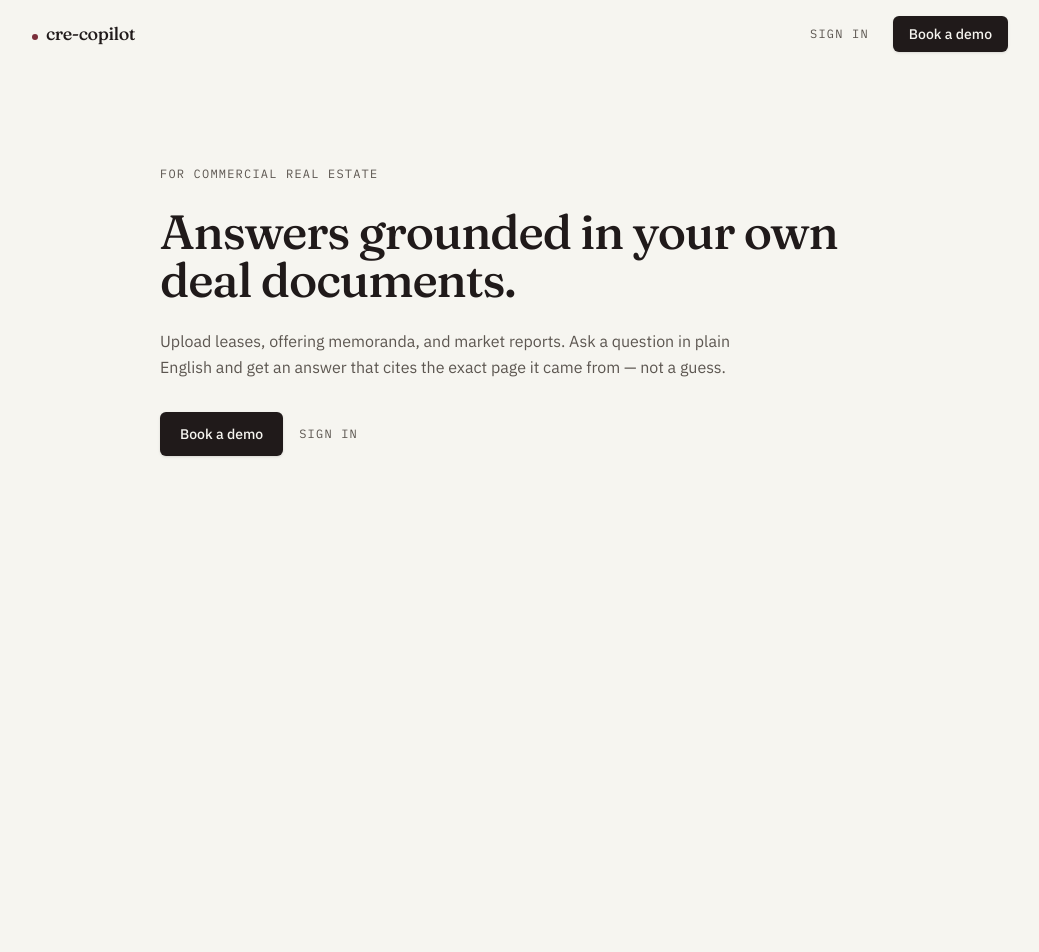
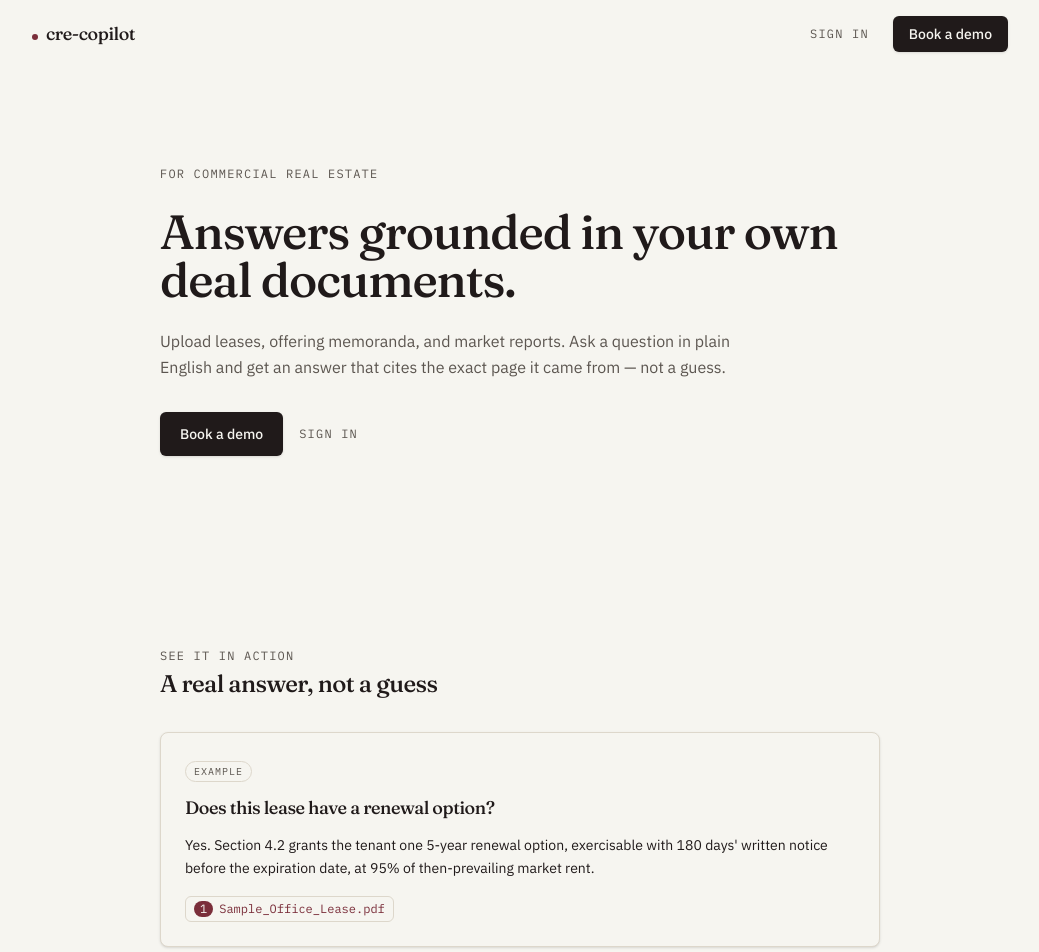
Before and after one commit to Clash4202/cre-copilot, a Next.js app: page / in a window 1280 px wide. Shown: the top 952 px of the page, without its empty margins (120-1159 px from the left). Before the commit the page ends 800 px from the top, so only its background shows below. Built offline with nearby package versions, Linux system fonts and the light colour scheme; no server answers.

Commit message:
Add See it in action example-answer section

```diff
--- a/src/app/page.tsx
+++ b/src/app/page.tsx
@@ -2,6 +2,7 @@ import { redirect } from 'next/navigation'
 import { createClient } from '@/lib/supabase/server'
 import { SiteNav } from '@/components/landing/site-nav'
 import { Hero } from '@/components/landing/hero'
+import { ExampleAnswer } from '@/components/landing/example-answer'
 
 export default async function HomePage() {
   const supabase = await createClient()
@@ -17,6 +18,7 @@ export default async function HomePage() {
     <>
       <SiteNav />
       <Hero />
+      <ExampleAnswer />
     </>
   )
 }
--- /dev/null
+++ b/src/components/landing/example-answer.tsx
@@ -0,0 +1,48 @@
+'use client'
+
+import { Reveal } from './reveal'
+
+export function ExampleAnswer() {
+  return (
+    <section className="mx-auto max-w-3xl px-6 py-24">
+      <Reveal duration={0.8}>
+        <div className="flex flex-col gap-1 pb-8">
+          <span className="font-mono text-xs uppercase tracking-widest text-slate">
+            See it in action
+          </span>
+          <h2 className="font-display text-2xl font-medium tracking-tight text-ink">
+            A real answer, not a guess
+          </h2>
+        </div>
+      </Reveal>
+      <Reveal delay={0.15} duration={0.8}>
+        <div className="rounded-lg border border-hairline bg-paper p-6 shadow-sm transition hover:-translate-y-0.5 hover:shadow-md motion-reduce:transition-none motion-reduce:hover:translate-y-0">
+          <span className="mb-3 inline-block rounded-full border border-hairline px-2 py-0.5 font-mono text-[10px] uppercase tracking-widest text-slate">
+            Example
+          </span>
+          <p className="font-display text-lg font-medium tracking-tight text-ink">
+            Does this lease have a renewal option?
+          </p>
+          <p className="mt-3 whitespace-pre-wrap text-sm leading-relaxed text-ink">
+            Yes. Section 4.2 grants the tenant one 5-year renewal option, exercisable with
+            180 days&apos; written notice before the expiration date, at 95% of
+            then-prevailing market rent.
+          </p>
+          <div className="mt-4 flex flex-wrap gap-2">
+            <details className="group rounded-md border border-hairline px-2 py-1 open:bg-wine/5">
+              <summary className="flex cursor-pointer list-none items-center gap-1.5 font-mono text-xs text-wine marker:content-none">
+                <span className="rounded-full bg-wine px-1.5 text-paper">1</span>
+                Sample_Office_Lease.pdf
+              </summary>
+              <p className="mt-1.5 max-w-sm text-xs text-slate">
+                &quot;Tenant shall have one (1) option to renew this Lease for an
+                additional term of five (5) years, provided Tenant delivers written
+                notice...&quot;
+              </p>
+            </details>
+          </div>
+        </div>
+      </Reveal>
+    </section>
+  )
+}
```
